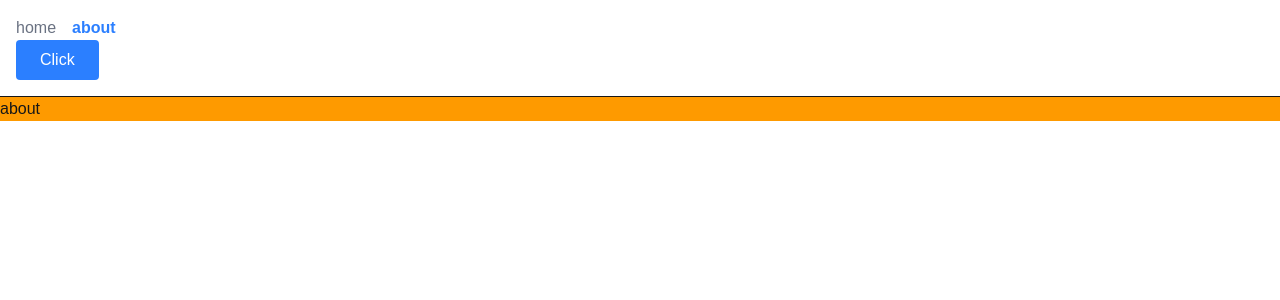
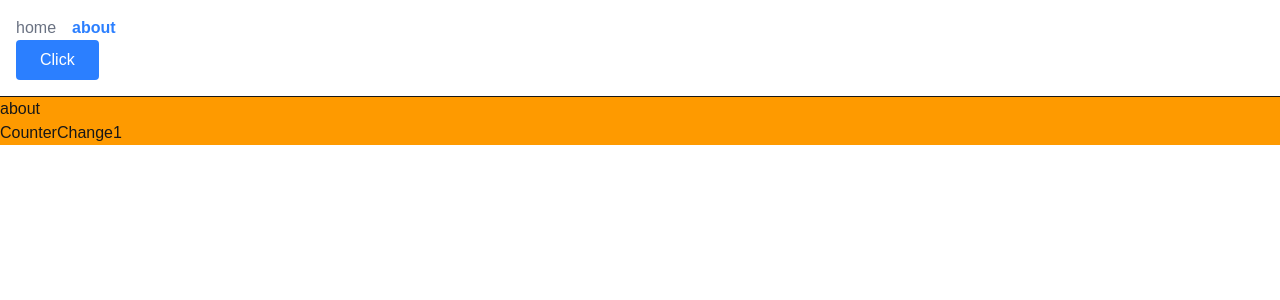
Before and after one commit to moloudii/nextJs-learning, a Next.js app: page /about in a window 1280 px wide. Shown: the top 300 px of the page. Built offline with nearby package versions, Linux system fonts and the light colour scheme.

Commit message:
client component

```diff
--- /dev/null
+++ b/src/app/about/component/counter.tsx
@@ -0,0 +1,21 @@
+"use client";
+import { useState } from "react";
+
+function Counter() {
+  const [counter, setCounter] = useState(1);
+  return (
+    <div>
+      Counter
+      <button
+        onClick={() => {
+          setCounter(counter + 1);
+        }}
+      >
+        Change
+      </button>
+      <span>{counter}</span>
+    </div>
+  );
+}
+
+export default Counter;
--- a/src/app/about/page.tsx
+++ b/src/app/about/page.tsx
@@ -1,11 +1,17 @@
 import { Metadata } from "next";
 import React from "react";
+import Counter from "./component/counter";
 
 export const metadata: Metadata = {
   title: "About Page",
 };
 const about = () => {
-  return <div>about</div>;
+  return (
+    <>
+      <div>about</div>
+      <Counter />
+    </>
+  );
 };
 
 export default about;
```
